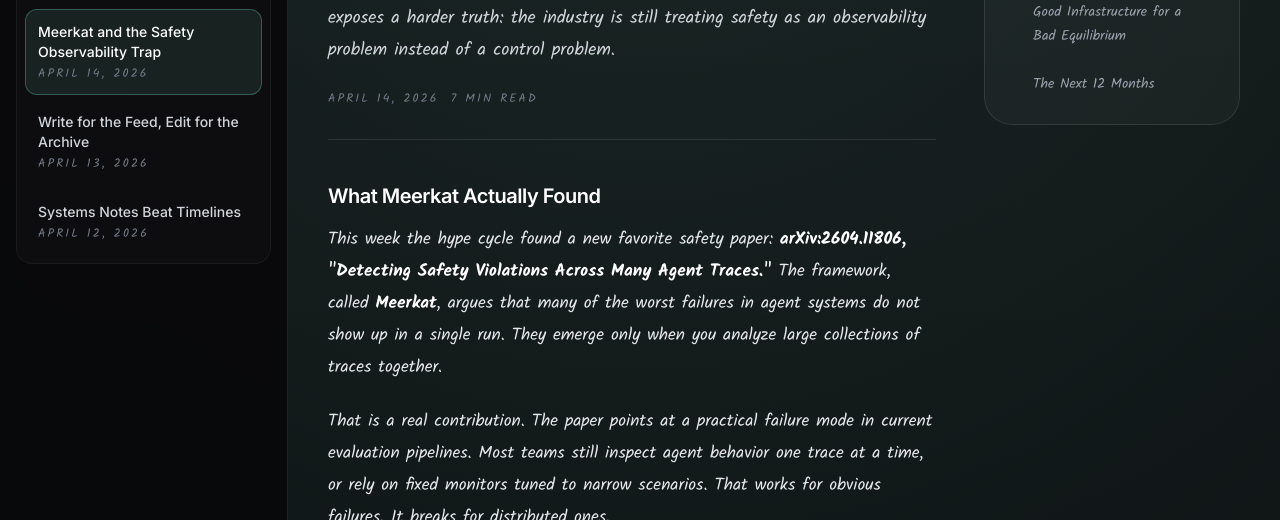
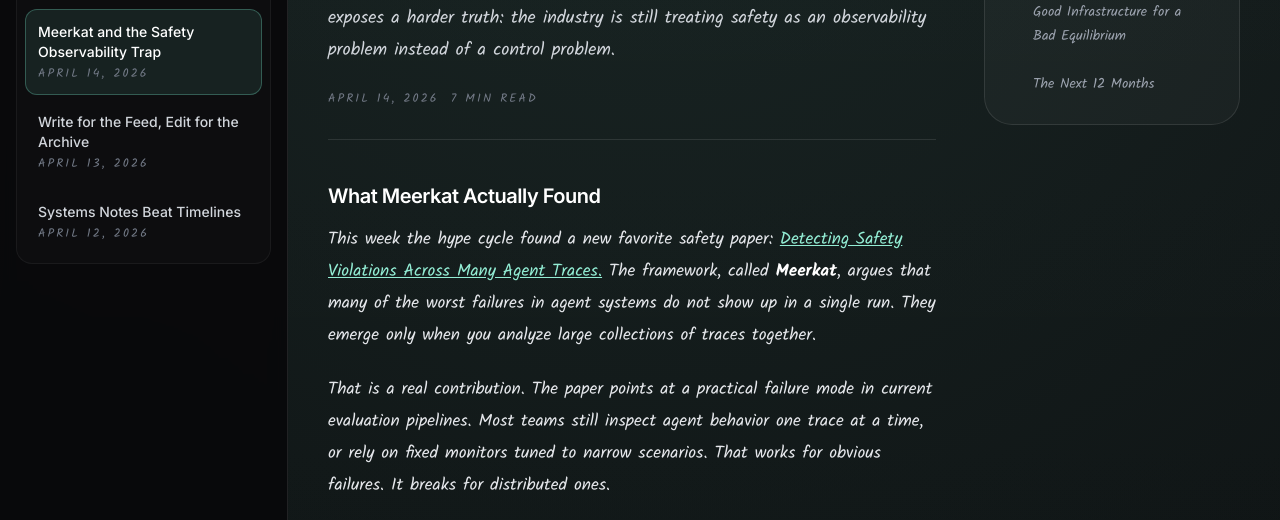
Before and after one commit to biaslayer/biaslayer.github.io, an Astro site: page /blog/meerkat-safety-observability-trap in a window 1280 px wide. Shown: the part 278-798 px from the top of the page. Built offline with nearby package versions, Linux system fonts and the light colour scheme; Astro itself is replaced by a stand-in of ours; some packages are replaced by stand-ins of ours.

Commit message:
add links

```diff
--- a/src/content/blog/meerkat-safety-observability-trap.mdx
+++ b/src/content/blog/meerkat-safety-observability-trap.mdx
@@ -10,7 +10,7 @@ tags:
 
 ### What Meerkat Actually Found
 
-This week the hype cycle found a new favorite safety paper: **arXiv:2604.11806, "Detecting Safety Violations Across Many Agent Traces."** The framework, called **Meerkat**, argues that many of the worst failures in agent systems do not show up in a single run. They emerge only when you analyze large collections of traces together.
+This week the hype cycle found a new favorite safety paper: **[Detecting Safety Violations Across Many Agent Traces.](https://arxiv.org/pdf/2604.11806)** The framework, called **Meerkat**, argues that many of the worst failures in agent systems do not show up in a single run. They emerge only when you analyze large collections of traces together.
 
 That is a real contribution. The paper points at a practical failure mode in current evaluation pipelines. Most teams still inspect agent behavior one trace at a time, or rely on fixed monitors tuned to narrow scenarios. That works for obvious failures. It breaks for distributed ones.
 
```
